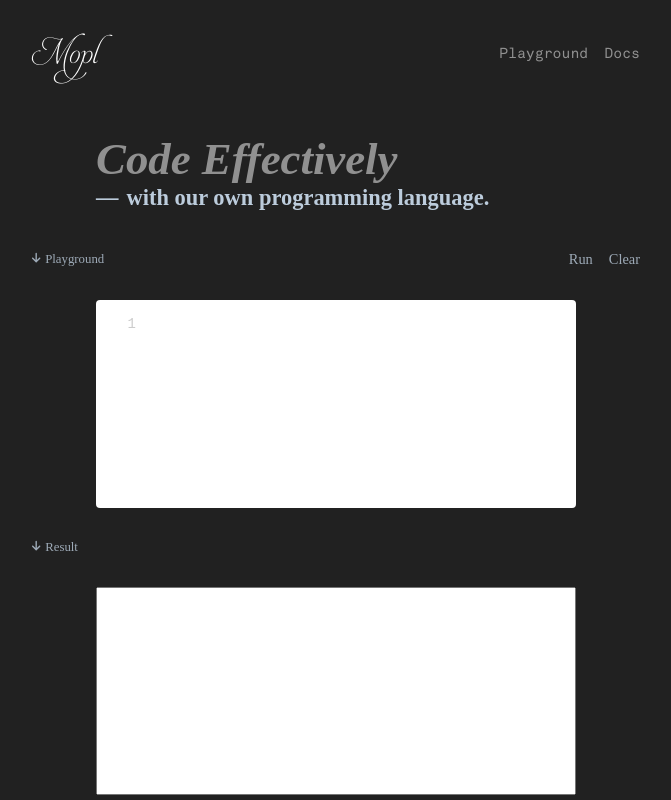
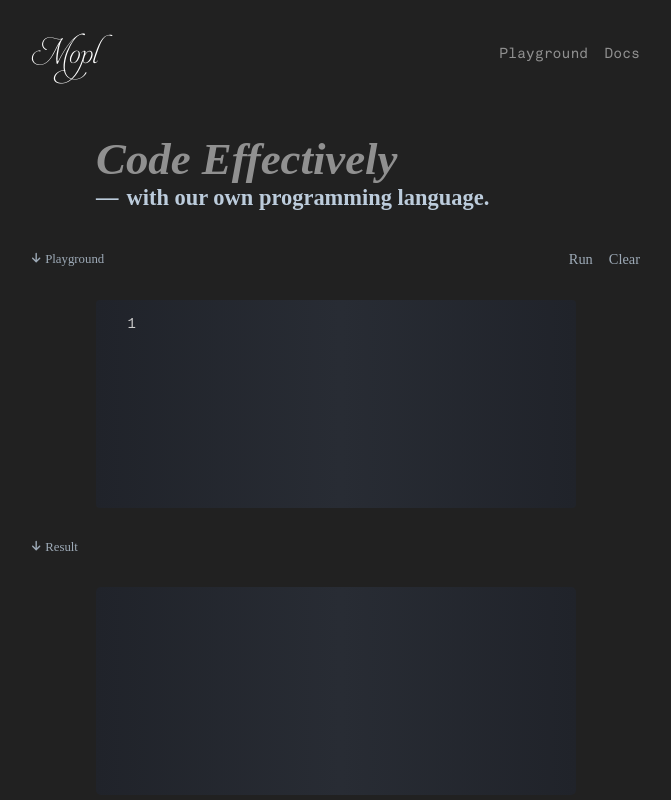
Before and after one commit to Amanjot-001/Mopl-UI, a React (Vite) app: page / in a window 1280 px wide. Shown: the top 800 px of the page, without its empty margins (304-975 px from the left). Built offline with nearby package versions, Linux system fonts and the light colour scheme; the HTML template or start-up script is replaced by a standard one.

Commit message:
style update

```diff
--- a/src/components/Playground.jsx
+++ b/src/components/Playground.jsx
@@ -2,16 +2,11 @@ import '../styles/Playground.css'
 import Editor from 'react-simple-code-editor'
 import { useState } from 'react';
 import '../styles/prism.css';
-// import '../utils/prism'
-import Prism from 'prismjs';
 import '../utils/mopl'
 import { highlight, languages } from 'prismjs'
 
 export default function Playground() {
     const [code, setCode] = useState('');
-    // const highlightCode = (code) => {
-    //     return Prism.highlight(code, Prism.languages.mopl, 'mopl');
-    // };
 
     const hightlightWithLineNumbers = (input, language) =>
         highlight(input, language)
@@ -31,7 +26,7 @@ export default function Playground() {
                 style={{
                     fontFamily: '"Fira code", "Fira Mono", monospace',
                     fontSize: 14,
-                    backgroundColor: '#fff',
+                    // backgroundColor: '#fff',
                     borderRadius: 4,
                     outline: 0,
                 }}
--- a/src/components/Result.jsx
+++ b/src/components/Result.jsx
@@ -3,7 +3,7 @@ import '../styles/Result.css'
 export default function Result() {
     return (
         <div className="result">
-            <textarea cols="30" rows="10"></textarea>
+            <textarea cols="30" rows="10" disabled={true} ></textarea>
         </div>
     )
 }
--- a/src/styles/Playground.css
+++ b/src/styles/Playground.css
@@ -19,6 +19,9 @@ textarea {
     counter-reset: line;
     border: none;
     flex-grow: 1;
+    background-color: #282c34;
+    background: linear-gradient(90deg, #20232a 0%, #282c34 51%, #20232a 100%);
+    color: white;
 }
 
 .editor #codeArea {
--- a/src/styles/Result.css
+++ b/src/styles/Result.css
@@ -12,4 +12,9 @@ textarea {
     resize: none;
     width: 100%;
     height: 100%;
+    outline: none;
+    border: none;
+    border-radius: 5px;
+    background-color: #282c34;
+    background: linear-gradient(90deg, #20232a 0%, #282c34 51%, #20232a 100%);
 }
```
